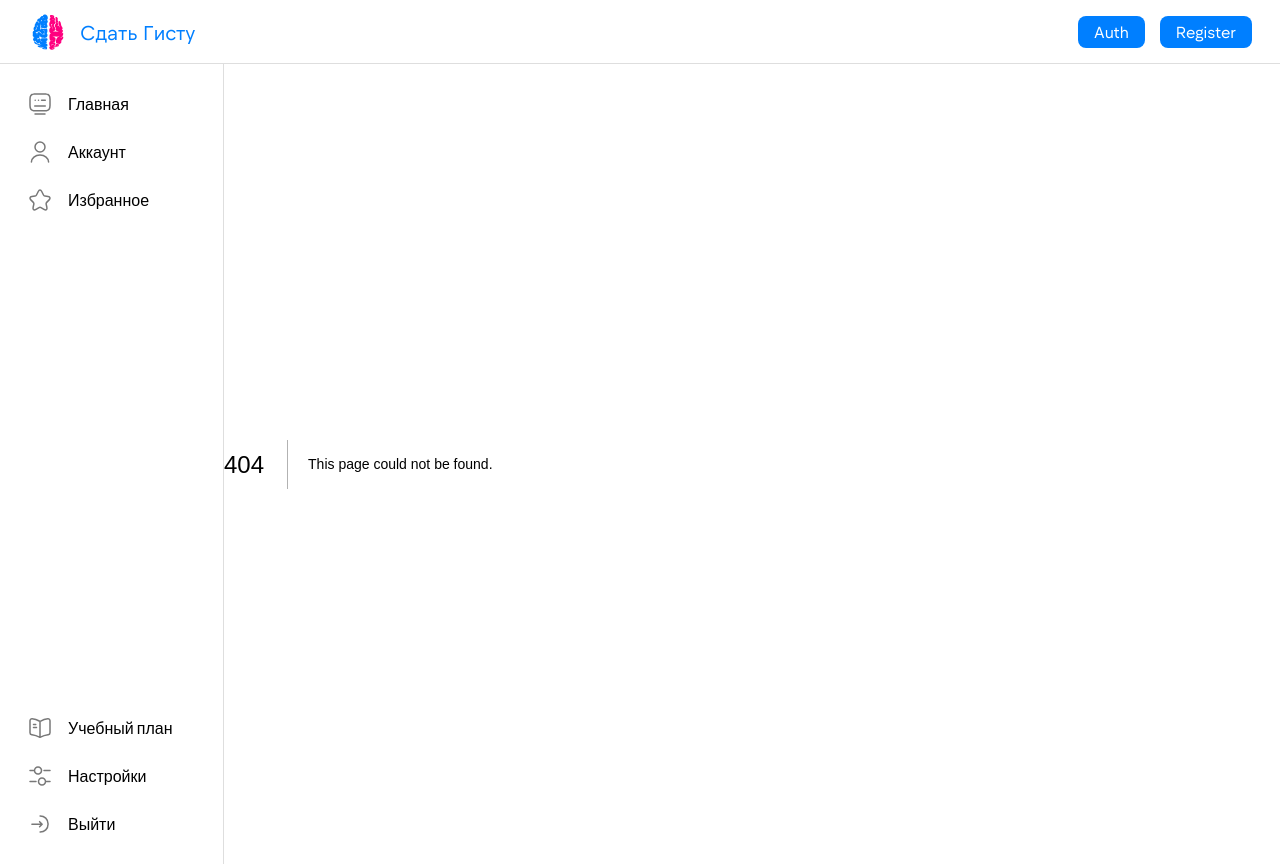
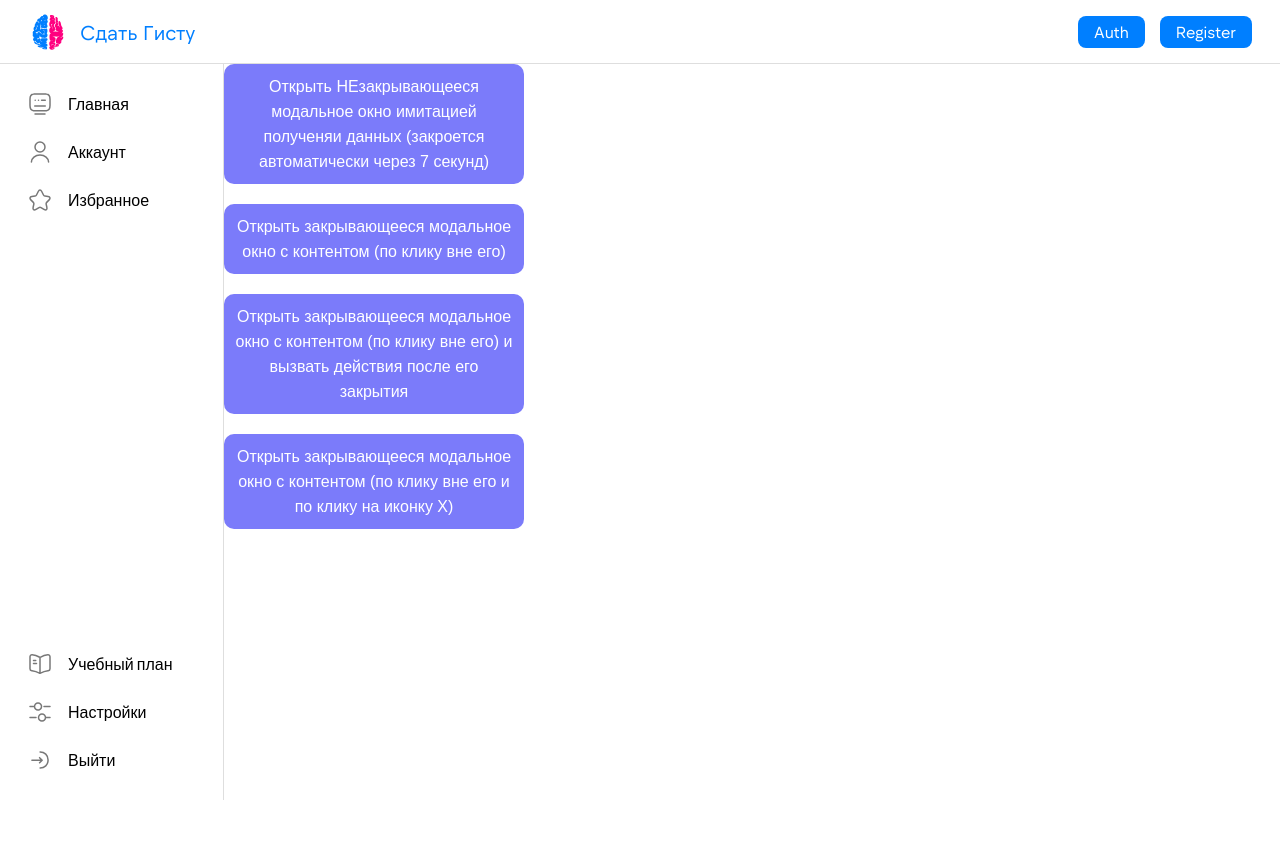
Before and after one commit to OrtemkaDead/gista-front, a Next.js app: page /modal-example in a window 1280 px wide. Before the commit this address had no page. After the commit the page ends 800 px from the top, so only its background shows below. Built offline with nearby package versions, Linux system fonts and the light colour scheme.

Commit message:
add component modalLayout

```diff
--- a/src/app/layout.tsx
+++ b/src/app/layout.tsx
@@ -30,6 +30,7 @@ export default function RootLayout({
 
           {children}
         </div>
+        <div id='modal_root'></div>
       </body>
     </html>
   )
--- /dev/null
+++ b/src/app/modal-example/page.tsx
@@ -0,0 +1,125 @@
+'use client'
+import { MouseEventHandler, useEffect, useState } from 'react';
+import { useRouter } from 'next/navigation';
+import { ModalLayout } from '@/components/modalLayout';
+
+const styles = {
+  padding: '10px',
+  maxWidth: 300,
+  fontSize: 16,
+  lineHeight: "25px",
+  color: 'rgb(255, 255, 255)',
+  backgroundColor: 'rgb(123, 123, 250)',
+  borderRadius: 10,
+}
+
+const contentStyle = {
+  width: 200, background: 'white', minHeight: 200, display: 'flex', alignItems: 'center' as const
+}
+
+export default function ModalExample() {
+  const [openNonClosingModal, setOpenNonClosingModal] = useState(false)
+  const [openClosingModal, setClosingModal] = useState(false)
+  const [openActionModal, setActionModal] = useState(false)
+  const [openModalIcon, setModalIcon] = useState(false)
+
+  const router = useRouter();
+
+  const handleClick: MouseEventHandler<HTMLButtonElement> = (event) => {
+    const btnName = event.currentTarget.name;
+    switch (btnName) {
+      case 'type_1':
+        setOpenNonClosingModal(true);
+        break;
+      case 'type_2':
+        setClosingModal(true);
+        break;
+      case 'type_3':
+        setActionModal(true);
+        break;
+      case 'type_5':
+        setModalIcon(true);
+        break;
+    }
+  }
+
+  // для незакрывающейся модалки с имитацией получения данных(закрытие через 7 секунд)
+  useEffect(() => {
+    openNonClosingModal && setTimeout(() => {
+      setOpenNonClosingModal(false);
+    }, 7000);
+  }, [openNonClosingModal]);
+
+  return (
+    <main style={{ maxWidth: 600, display: 'flex', flexDirection: 'column', gap: 20 }}>
+      <button style={styles} onClick={handleClick} name='type_1'>
+        Открыть НЕзакрывающееся модальное окно
+        имитацией полученяи данных (закроется автоматически через 7 секунд)
+      </button>
+
+      <button style={styles} onClick={handleClick} name='type_2'>
+        Открыть закрывающееся модальное окно c контентом (по клику вне его)
+      </button>
+
+      <button style={styles} onClick={handleClick} name='type_3'>
+        Открыть закрывающееся модальное окно c контентом (по клику вне его)
+        и вызвать действия после его закрытия
+      </button>
+
+      <button style={styles} onClick={handleClick} name='type_5'>
+        Открыть закрывающееся модальное окно c контентом
+        (по клику вне его и по клику на иконку X)
+      </button>
+
+
+      {openNonClosingModal && (
+        <ModalLayout nonClosing>
+          <div style={contentStyle}>...Загрука (или спиннер)</div>
+        </ModalLayout>
+      )}
+
+      {openClosingModal && (
+        <ModalLayout onClose={() => setClosingModal(false)}>
+          <div style={contentStyle}>
+            Это окно закрывается по клику вне его
+          </div>
+        </ModalLayout>
+      )}
+
+      {openActionModal && (
+        <ModalLayout
+          onClose={() => setActionModal(false)}
+          actionsOnClose={() => alert('Выполнить действия по закрытию модального окна')}
+        >
+          <div style={contentStyle}>
+            Это окно закрывается по клику вне его и выполнится действие при закрытии (alert),
+            можно сделать переадресацию на другую страницу и так далее
+          </div>
+        </ModalLayout>
+      )}
+
+
+      {openModalIcon && (
+        <ModalLayout onClose={() => setModalIcon(false)} exitIcon>
+          <div style={contentStyle}>
+            Это окно закрывается по клику вне его и на иконку X
+          </div>
+        </ModalLayout>
+      )}
+
+      {/* то же самое но с передачей иконки непосредственно в обертку Modal
+      и можем ей задавать свои стилиб например дополнительную кнопку или иконку*/}
+      {/* {openModalIcon && (
+        <ModalLayout onClose={() => setModalIcon(false)}>
+          <div style={contentStyle}>
+            Это окно закрывается по клику вне его и на иконку X
+          </div>
+          <button onClick={() => setModalIcon(false)}>
+              <Icon iconName='close' />
+          </button>
+        </ModalLayout>
+      )} */}
+
+    </main>
+  )
+}
--- /dev/null
+++ b/src/components/modalLayout/index.tsx
@@ -0,0 +1,72 @@
+import React, { useEffect, useRef, FC, ReactNode, useState, MouseEventHandler } from 'react';
+import { createPortal } from 'react-dom';
+import './styles.scss';
+import { IModalLayout } from './modalLayout.types';
+import { Icon } from '@/ui-kit';
+
+export const ModalLayout: FC<IModalLayout> = ({
+  nonClosing,
+  onClose,
+  actionsOnClose,
+  children,
+  exitIcon,
+  topPosition,
+  rightPosition,
+  zIndex = 10,
+}) => {
+  const modalRef = useRef<HTMLDivElement | null>(null);
+  const contentRef = useRef<HTMLDivElement | null>(null);
+
+  const [mounted, setMounted] = useState(false);
+
+  const componentClassName = 'modal-layout'
+
+  const handleExit: MouseEventHandler<HTMLButtonElement> = () => {
+    setMounted(false);
+    actionsOnClose && actionsOnClose();
+  }
+
+
+  useEffect(() => {
+    modalRef.current = document.querySelector<HTMLDivElement>("#modal_root");
+
+    setMounted(true);
+
+    function handleClick(event: MouseEvent): void {
+      if (event.target instanceof Node && !contentRef.current?.contains(event.target)) {
+        setMounted(false);
+        onClose && onClose();
+        actionsOnClose && actionsOnClose();
+      }
+    }
+
+    if (!nonClosing) {
+      document.addEventListener('click', handleClick);
+
+      return () => {
+        document.removeEventListener('click', handleClick);
+      }
+    }
+  }, []);
+
+  return (mounted && modalRef.current) ?
+    createPortal(
+      <div className={componentClassName} style={{ zIndex: zIndex }}>
+        <div className={`${componentClassName}__content`} ref={contentRef}>
+
+          {children}
+
+          {exitIcon && (
+            <button
+              className={`${componentClassName}__button`}
+              style={{top: topPosition, right: rightPosition}}
+              onClick={handleExit}
+            >
+              <Icon iconName='close' />
+            </button>
+          )}
+
+        </div>
+      </div>, modalRef.current)
+    : null
+}
--- /dev/null
+++ b/src/components/modalLayout/styles.scss
@@ -0,0 +1,24 @@
+.modal-layout {
+    position: absolute;
+    width: 100%;
+    height: 100%;
+    top: 0;
+    left: 0;
+    background-color: rgb(0 0 0 / 60%);
+
+
+    &__content {
+        position: absolute;
+        top: 50%;
+        left: 50%;
+        transform: translate(-50%, -50%);
+        background-color: transparent;
+        // width: fit-content;
+    }
+
+    &__button {
+        position: absolute;
+        top: 20px;
+        right: 20px;
+    }
+}
```
Also changed, not shown: src/components/modalLayout/modalLayout.types.ts (added, +11 -0 lines).
